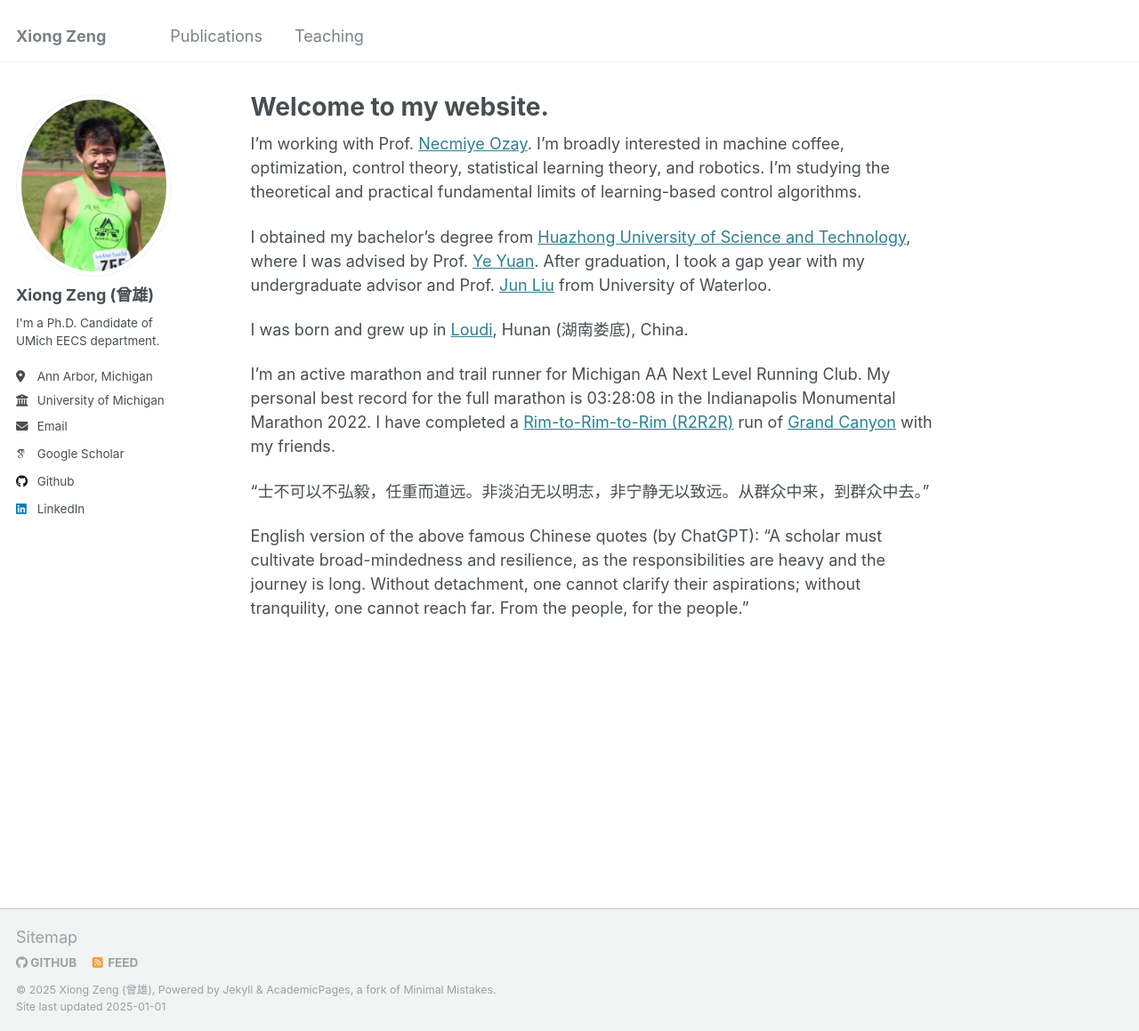
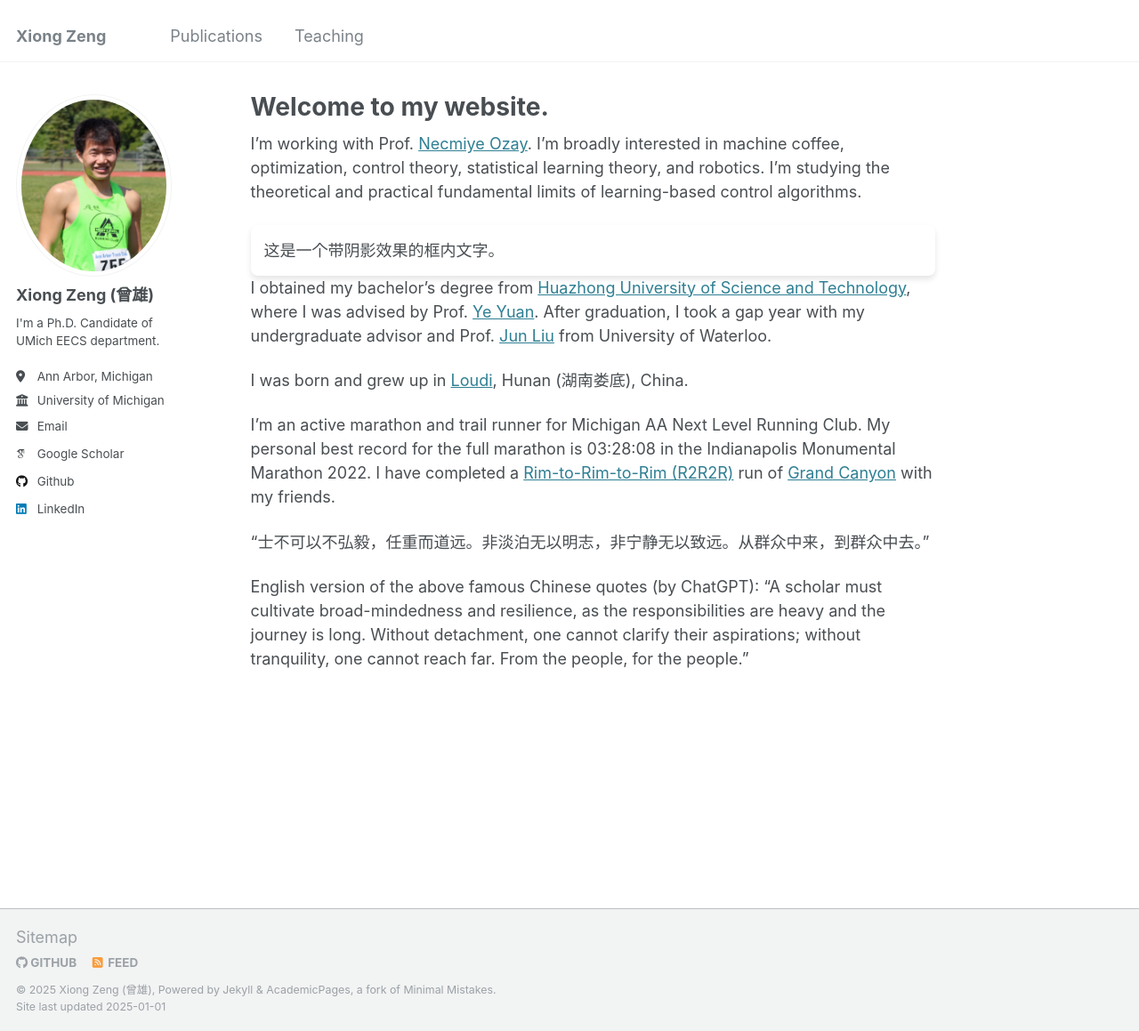
Before and after one commit to zengxiong111/zengxiong.github.io, a Jekyll site: the page built from _pages/about.md, in a window 1280 px wide and 1159 px high. Shown: the whole window at 89% size. Built offline with Jekyll 4.4.1, drawn with Linux system fonts in a browser that asks for light colours; some web fonts are replaced.

Commit message:
Update about.md

```diff
--- a/_pages/about.md
+++ b/_pages/about.md
@@ -9,6 +9,11 @@ redirect_from:
 
 I'm working with Prof. <a href="https://web.eecs.umich.edu/~necmiye/" target="_blank">Necmiye Ozay</a>. I'm broadly interested in machine coffee, optimization, control theory, statistical learning theory, and robotics. I'm studying the theoretical and practical fundamental limits of learning-based control algorithms.
 
+<div style="box-shadow: 0 4px 6px rgba(0, 0, 0, 0.1); padding: 15px; border-radius: 8px;">
+  这是一个带阴影效果的框内文字。
+</div>
+
+
 I obtained my bachelor's degree from <a href="http://english.hust.edu.cn/" target="_blank">Huazhong University of Science and Technology</a>, where I was advised by Prof. <a href="http://yy311.github.io/" target="_blank">Ye Yuan</a>. After graduation, I took a gap year with my undergraduate advisor and Prof. <a href="https://uwaterloo.ca/applied-mathematics/profiles/jun-liu" target="_blank">Jun Liu</a> from University of Waterloo.
 
 I was born and grew up in <a href="https://en.wikipedia.org/wiki/Loudi" target="_blank">Loudi</a>, Hunan (湖南娄底), China.
```
